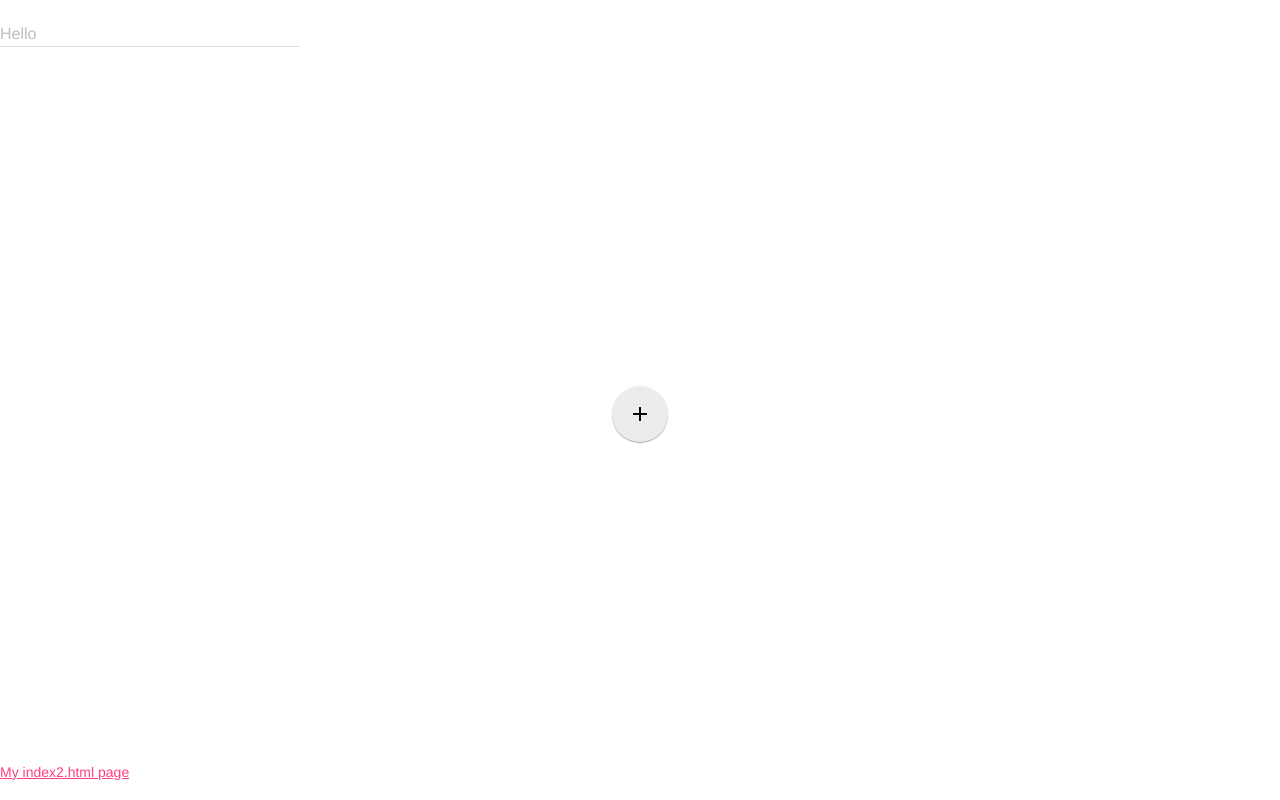
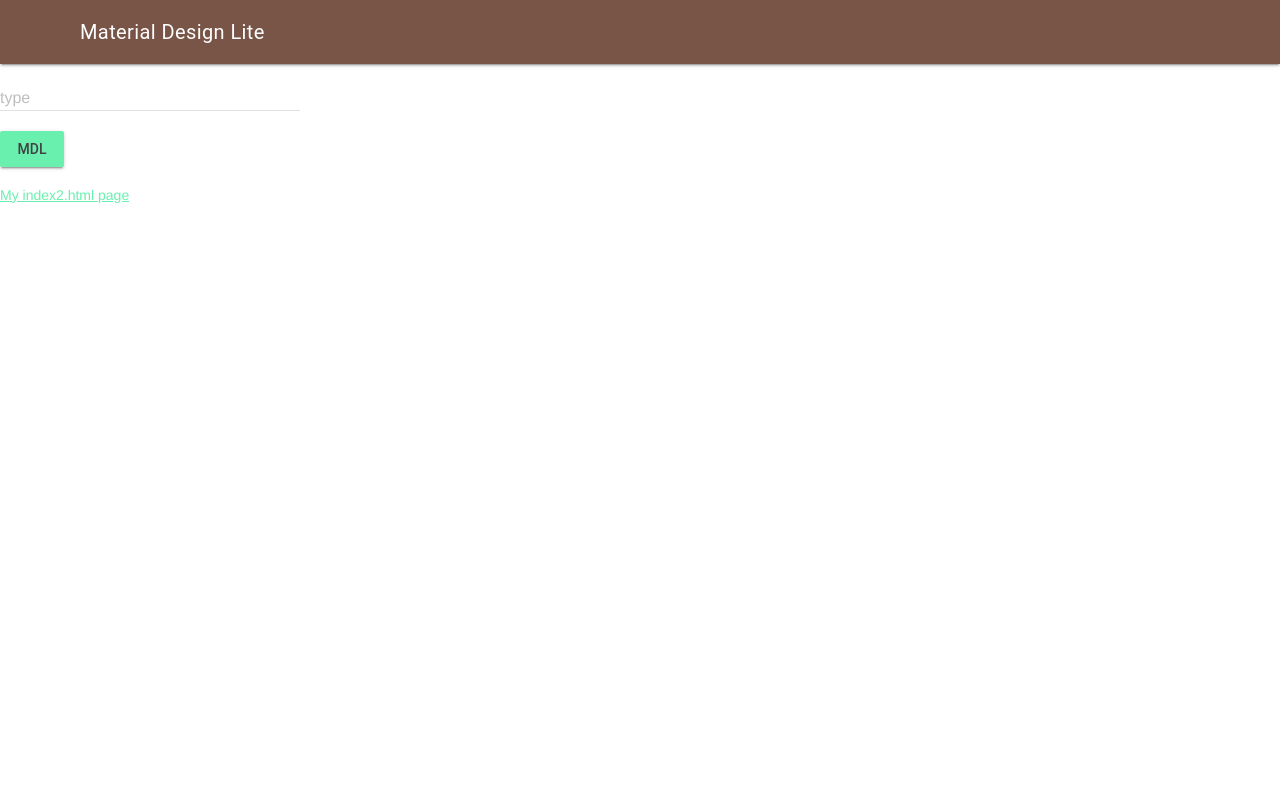
Before and after one commit to marshall-demars/ICS20-Unit1-05-HTML, a plain HTML site: page index.html in a window 1280 px wide. Drawn offline with nearby package versions, Linux system fonts and the light colour scheme.

Commit message:
modified folder

```diff
--- a/index.html
+++ b/index.html
@@ -1,37 +1,43 @@
 <!DOCTYPE html>
-<!-- ICS2O-Unit1-05-HTML -->
+<!-- ICS2O-Unit1-05-HTML-MDL -->
 <html lang="en-ca">
   <head>
     <meta charset="utf-8">
     <meta name="description" content="My first webpage, with MDL">
     <meta name="keywords" content="mths, ics2o">
-    <meta name="author" content="Marshall">
+    <meta name="author" content="Mr. Coxall">
     <meta name="viewport" content="width=device-width, initial-scale=1.0">
     <link rel="stylesheet" href="https://fonts.googleapis.com/icon?family=Material+Icons">
-    <link rel="stylesheet" href="https://code.getmdl.io/1.3.0/material.indigo-pink.min.css">
+    <link rel="stylesheet" href="https://code.getmdl.io/1.3.0/material.brown-green.min.css" />
     <title>My first webpage, with MDL</title>
   </head>
   <body>
     <script defer src="https://code.getmdl.io/1.3.0/material.min.js"></script>
     <div class = "mdl-layout mdl-js-layout mdl-layout--fixed-header">
+      <header class = "mdl-layout__header">
+        <div class = "mdl-layout__header-row">
+          <span class = "mdl-layout-title">Material Design Lite</span>
+        </div>
+      </header>
+      <main class = "mdl-layout__content">
         <!-- Simple Textfield for integers-->
         <form action="#">
           <div class="mdl-textfield mdl-js-textfield">
             <!-- input pattern attribute -->
             <input class="mdl-textfield__input" type="text" pattern="[0-9]*" id="demo-input" />
             <!-- mdl-textfield__label -->
-            <label class="mdl-textfield__label" for="demo-input">Hello</label>
-            <!-- class "mdl-textfield__error" -->
-            <span class="mdl-textfield__error">Input is not a number</span>
+            <label class="mdl-textfield__label" for="demo-input">type</label>
           </div>
         </form>
-      <!-- FAB button -->
-      <button class="mdl-button mdl-js-button mdl-button--fab">
-        <i class="material-icons">add</i>
-      </button>
-      <p>
-        <a href="./index2.html">My index2.html page</a>
-      </p>
+        <!-- Raised button with ripple -->
+        <button class="mdl-button mdl-js-button mdl-button--raised mdl-js-ripple-effect mdl-button--accent">
+          MDL
+        </button>
+        <p></p>
+        <p>
+          <a href="./index2.html">My index2.html page</a>
+        </p>
+      </main>
     </div>
   </body>
 </html>
```
